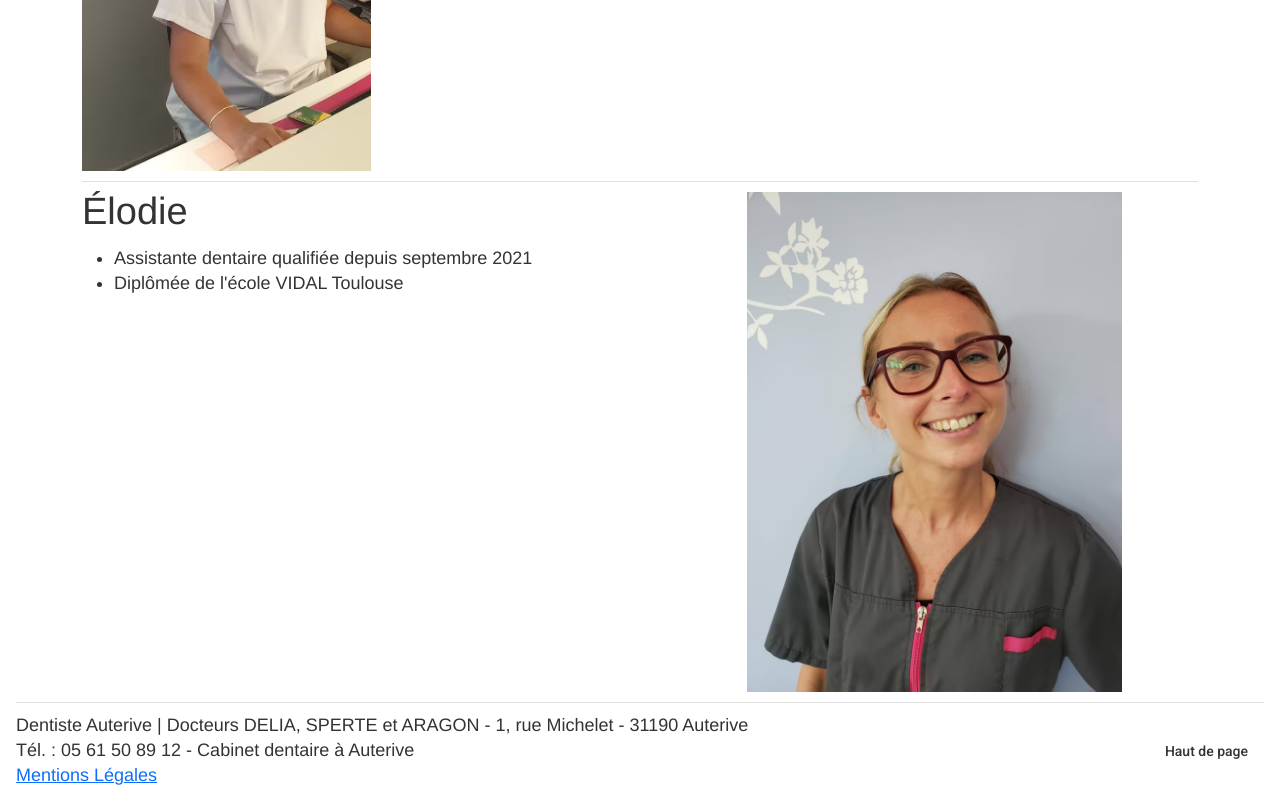
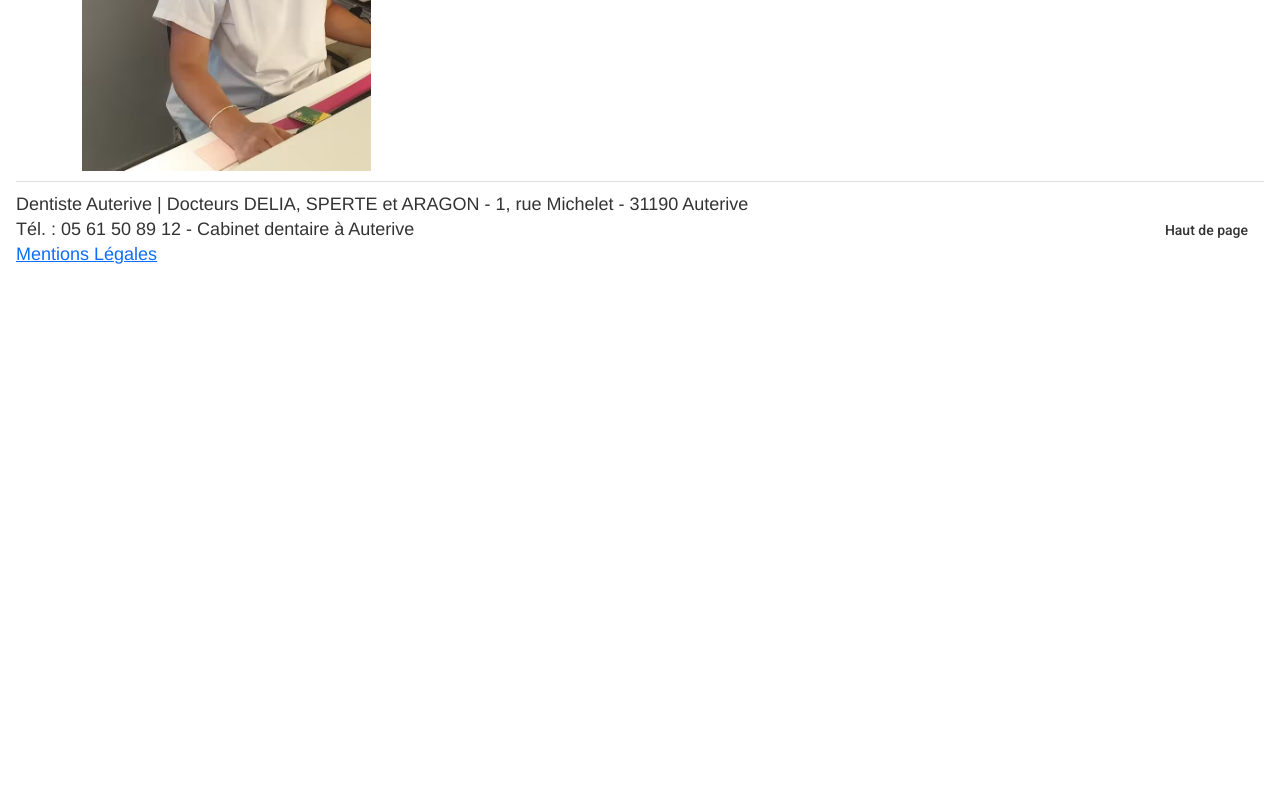
Before and after one commit to antoinedelia/dentiste-auterive, an Angular app in the folder web/: page /equipe in a window 1280 px wide. Shown: the part 3390-4190 px from the top of the page. After the commit the page ends 3669 px from the top, so only its background shows below. Built offline with nearby package versions, Linux system fonts and the light colour scheme.

Commit message:
Remove Elodie

```diff
--- a/web/src/app/equipe/equipe.component.html
+++ b/web/src/app/equipe/equipe.component.html
@@ -219,31 +219,4 @@
             </nav>
         </div>
     </div>
-
-    <mat-divider></mat-divider>
-
-    <!-- Élodie -->
-
-    <div class="row featurette">
-        <div class="col-md-7">
-            <h2>Élodie</h2>
-            <nav>
-                <ul class="text">
-                    <li>Assistante dentaire qualifiée depuis septembre 2021</li>
-                    <li>Diplômée de l'école VIDAL Toulouse</li>
-                </ul>
-            </nav>
-        </div>
-        <div class="col-md-5">
-            <picture>
-                <source srcSet="assets/img/elodie.avif"
-                        type="image/avif">
-                <source srcSet="assets/img/elodie.webp"
-                        type="image/webp">
-                <img class="featurette-image img-responsive"
-                     src="assets/img/elodie.jpg"
-                     alt="Élodie">
-            </picture>
-        </div>
-    </div>
 </div>
```
